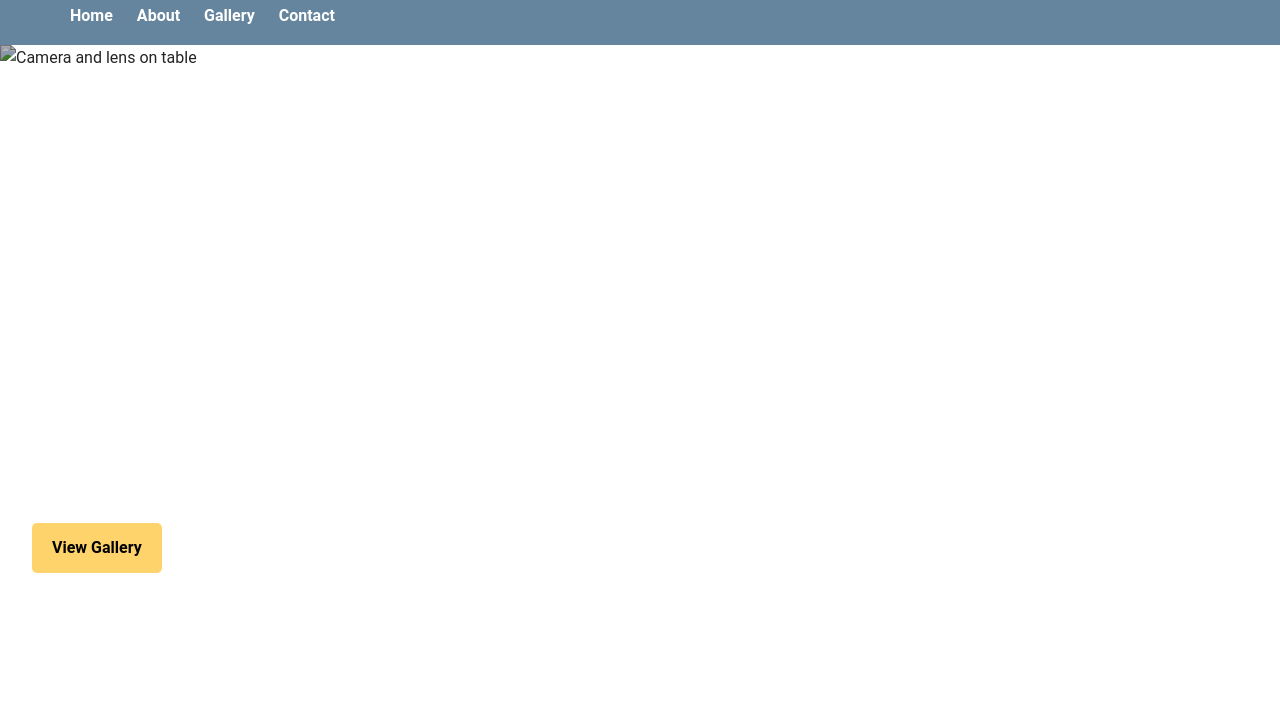
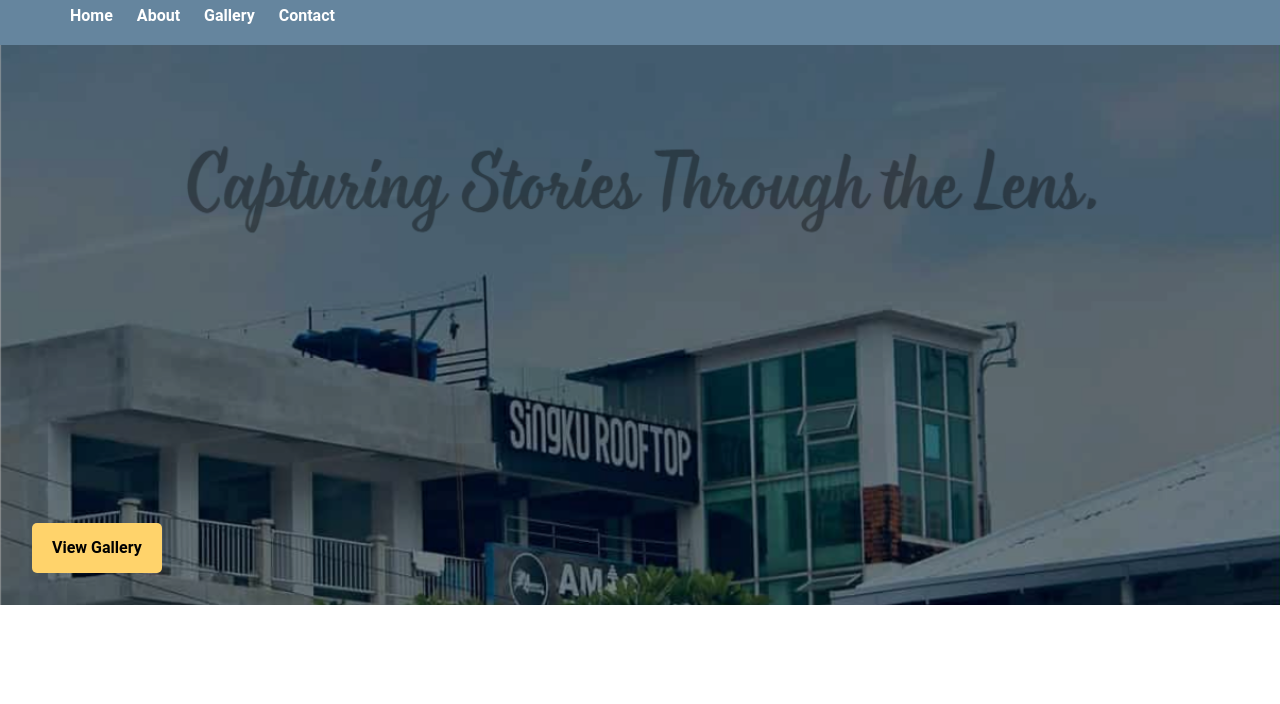
Before and after one commit to Sanchez-Alexa/Lexa-Photography, a plain HTML site: page index.html in a window 1280 px wide. Shown: the part 51-755 px from the top of the page. Drawn offline with Linux system fonts and the light colour scheme; a script that the page names is missing.

Commit message:
Update index.html

```diff
--- a/index.html
+++ b/index.html
@@ -29,7 +29,7 @@
 
     <!-- Hero Section -->
   <section class="hero">
-    <img src="hero.png" alt="Camera and lens on table" class="hero-img">
+    <img src="img/hero.png" alt="Camera and lens on table" class="hero-img">
     <a href="gallery.html" class="hero-btn">View Gallery</a>
   </section>
 
```
